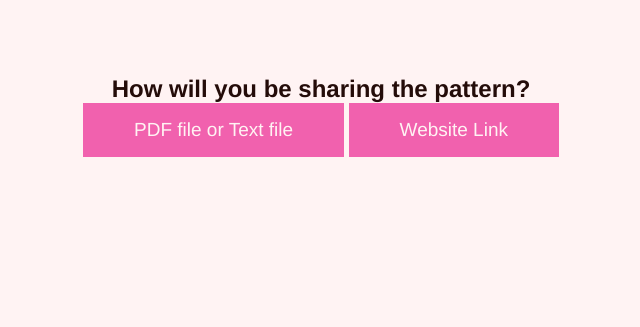
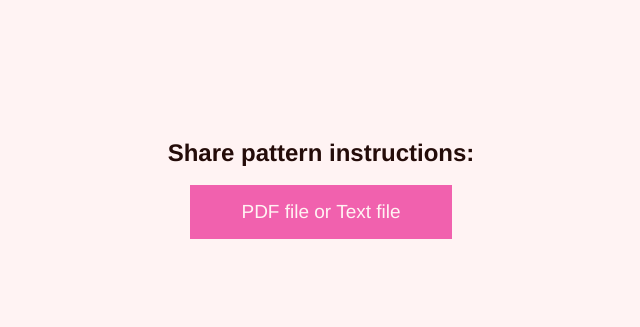
Before and after one commit to AbigailEckstein/NS2025Crochet, a Django app: page / in a window 1280 px wide. Shown: the part 473-800 px from the top of the page, without its empty margins (319-959 px from the left). Run offline with Django 5.2, Linux system fonts and the light colour scheme.

Commit message:
small fixes

```diff
--- a/templates/index.html
+++ b/templates/index.html
@@ -30,23 +30,24 @@
 
 <div class = image-container>
 
-<img src = "{%  static  '/images/new_backdrop_index.png' %}" alt = "background-index" height = 100% width = 100% style="top: 20%;">
+<img src = "{%  static  '/images/new_backdrop_index.png' %}" alt = "background-index" height = 100% width = 100% style="margin-top: 4em;">
  <img src="{%  static  'images/files_icon.png' %}" alt = "file-icon" width = 90px class = overlay-img-index>
 
 </div>
 
     <div style="text-align: center;">
     <h3> Construct pattern instructions using Cilvi! </h3>
-        <h3 style = "font-size: 23px; top: 49%"> To learn more, visit our about page </h3>
+        <h3 style = "font-size: 23px; top: 50%"> To learn more, visit our about page </h3>
     </div>
 
 <section style="text-align: center; margin-top: 10em;">
 
 
 
-    <h4>How will you be sharing the pattern?</h4>
+    <h4>Share pattern instructions:</h4>
+    <br>
     <button type = "button" name="b1" onclick="window.location.href='/application'">PDF file or Text file</button>
-    <button type = "button" name="b1">Website Link</button>
+
 
 </section>
 
```
